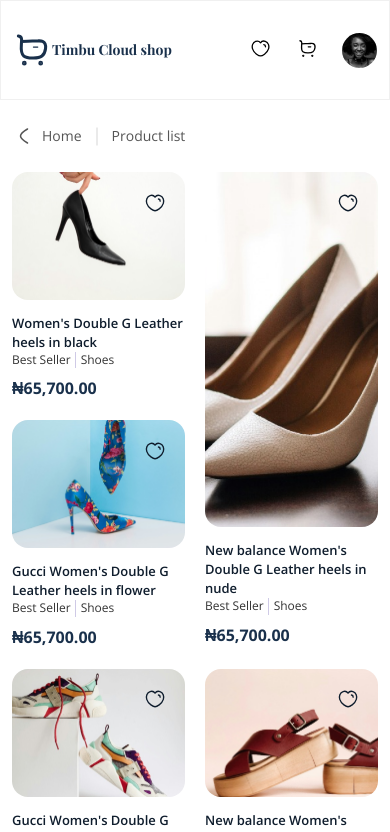
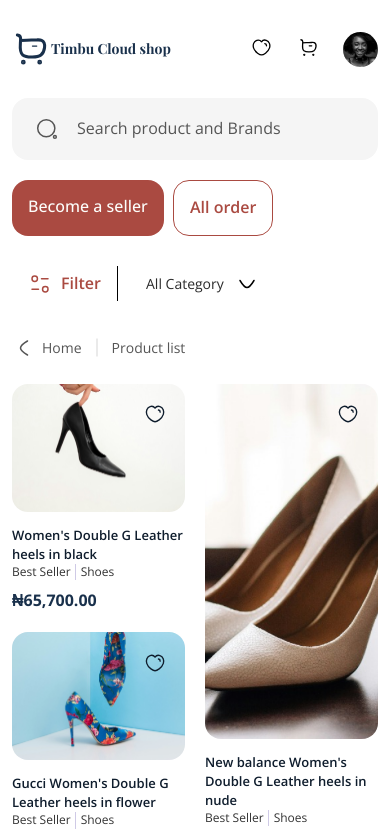
Before and after one commit to judeb21/timbu-cloud-app, a React (Vite) app: page / in a window 390 px wide. Shown: the top 832 px of the page. Built offline with nearby package versions, Linux system fonts and the light colour scheme; a web font is replaced by a local one.

Commit message:
add mobile navigation

```diff
--- a/src/components/layout/TimbuLayout.scss
+++ b/src/components/layout/TimbuLayout.scss
@@ -2,6 +2,10 @@
 
 .container--nav {
   border: 1px solid #f0f0f0;
+
+  @media (max-width: 991px) {
+    border: none;
+  }
 }
 
 .top {
@@ -156,6 +160,136 @@
           outline: none;
         }
       }
+    }
+  }
+}
+
+.mobile {
+  &--navigation {
+    @media (min-width: 991px) {
+      display: none;
+    }
+
+    &__search {
+      border-radius: 16px;
+      gap: 19px;
+      display: flex;
+      align-items: center;
+      padding: 20px 24px;
+      max-width: 100%;
+      width: 100%;
+      background: #f5f5f5;
+
+      & input {
+        border: none;
+        max-width: 100%;
+        width: 100%;
+        background: inherit;
+        font-size: 16px;
+        font-family: "Open Sans", sans-serif;
+        line-height: 21.79px;
+        color: #555555;
+
+        &::placeholder {
+          color: inherit;
+          line-height: inherit;
+          font-family: inherit;
+          font-size: inherit;
+        }
+
+        &:focus {
+          outline: none;
+        }
+      }
+    }
+  }
+
+  &--filters {
+    display: flex;
+    align-items: center;
+    max-width: 100%;
+    width: 100%;
+    margin-top: 20px;
+  }
+
+  &--filter {
+    border-radius: 16px;
+    gap: 9px;
+    display: flex;
+    align-items: center;
+    padding: 16px;
+    max-width: 85px;
+    width: 100%;
+    margin-right: 20px;
+
+    & span {
+      color: #aa4a41;
+      font-size: 16px;
+      font-weight: 600;
+      line-height: 21.79px;
+    }
+  }
+
+  &--buttons {
+    display: flex;
+    gap: 9px;
+    margin-top: 20px;
+  }
+
+  &--categories {
+    border-left: 1px solid #000000;
+    display: flex;
+    gap: 3px;
+    padding-left: 20px;
+    align-items: center;
+
+    & span {
+      color: $grey-color1;
+      font-size: 14px;
+      font-weight: 400;
+      line-height: 19.07px;
+      padding: 8px;
+    }
+  }
+
+  &--main {
+    background: #aa4a41;
+    padding: 16px;
+    border-radius: 16px;
+    border: none;
+    position: relative;
+    overflow: hidden;
+    transform: perspective(1px) translateZ(0);
+    transition-property: color;
+    transition-duration: 0.3s;
+    cursor: pointer;
+
+    & span {
+      font-size: 16px;
+      line-height: 21.79px;
+      color: #fdfefb;
+      font-weight: 500;
+      transition: all .5s;
+    }
+  }
+
+  &--secondary {
+    border: 1px solid #aa4a41;
+    padding: 16px;
+    border-radius: 16px;
+    cursor: pointer;
+    position: relative;
+    overflow: hidden;
+    transform: perspective(1px) translateZ(0);
+    transition-property: color;
+    transition-duration: 0.3s;
+
+    & span {
+      font-size: 16px;
+      line-height: 21.79px;
+      color: #aa4a41;
+      font-weight: 600;
+      transition: all .5s;
     }
   }
 }
@@ -325,17 +459,30 @@
     padding: 18px 24px;
   }
 
+  @media (min-width: 992px) {
+    padding: 62px;
+  }
+
+  @media (min-width: 1200px) {
+    padding: 62px 99px;
+  }
+
   &--container {
     display: flex;
     gap: 99px;
 
+    @media (max-width: 1199px) {
+      gap: 50px;
+    }
+
     @media (max-width: 991px) {
       flex-direction: column;
-      gap: 35px;
+      gap: 20px;
     }
 
-    @media (max-width: 1199px) {
-      gap: 50px;
+    @media (max-width: 767px) {
+      flex-direction: column;
+      gap: 10px;
     }
   }
 
@@ -346,6 +493,18 @@
 
     @media (max-width: 991px) {
       max-width: 100%;
+    }
+
+    @media (max-width: 767px) {
+      margin-bottom: 20px;
+    }
+
+    @media (min-width: 992px) {
+      max-width: 210px;
+    }
+
+    @media (min-width: 1199px) {
+      max-width: 277px;
     }
 
     &__logo {
@@ -460,6 +619,11 @@
     padding-top: 50px;
     margin-top: 24px;
 
+    @media (max-width: 991px) {
+      padding-top: 30px;
+      padding-bottom: 30px;
+    }
+
     & p {
       text-align: center;
       color: #fdfefb;
--- a/src/pages/Product.tsx
+++ b/src/pages/Product.tsx
@@ -4,6 +4,7 @@ import LeftCaretIcon from "../assets/icons/left-caret-icon.svg";
 import "./pages.scss";
 import { RecentProducts, allProducts } from "../products";
 import useWishlist from "../hooks/useWishlist";
+import SearchIcon from "../assets/icons/search-icon.svg";
 
 function Product() {
   const navigate = useNavigate();
@@ -79,6 +80,57 @@ function Product() {
                     <span>All order</span>
                   </NavLink>
                 </div>
+              </div>
+            </div>
+          </div>
+        </div>
+
+        {/* Mobile nav */}
+        <div className="container">
+          <div className="mobile--navigation">
+            <div className="mobile--navigation__search">
+              <img src={SearchIcon} alt="search icon" />
+              <input type="text" placeholder="Search product and Brands" />
+            </div>
+
+            <div>
+              <div className="mobile--buttons">
+                <div className="mobile--main">
+                  <NavLink to="#">
+                    <span>Become a seller</span>
+                  </NavLink>
+                </div>
+                <div className="mobile--secondary">
+                  <NavLink to="#">
+                    <span>All order</span>
+                  </NavLink>
+                </div>
+              </div>
+            </div>
+
+            <div className="mobile--filters">
+              <div className="mobile--filter">
+                <img src={FilterIcon} alt="filter icon" />
+                <span>Filter</span>
+              </div>
+
+              <div className="mobile--categories">
+                <span>All Category</span>
+                <svg
+                  width="24"
+                  height="24"
+                  viewBox="0 0 24 24"
+                  fill="none"
+                  xmlns="http://www.w3.org/2000/svg"
+                >
+                  <path
+                    d="M19 8.5C19 8.5 14.856 15.5 12 15.5C9.145 15.5 5 8.5 5 8.5"
+                    stroke="black"
+                    strokeWidth="1.5"
+                    strokeLinecap="round"
+                    strokeLinejoin="round"
+                  />
+                </svg>
               </div>
             </div>
           </div>
--- a/src/pages/ProductCart.tsx
+++ b/src/pages/ProductCart.tsx
@@ -7,6 +7,7 @@ import useCart from "../hooks/useCart";
 import NotFound from "../components/ui/NotFound";
 import currencyFormatter from "../helpers/currencyFormatter";
 import CartItem from "../components/ui/CartItem";
+import SearchIcon from "../assets/icons/search-icon.svg";
 
 function ProductCart() {
   const navigate = useNavigate();
@@ -29,6 +30,15 @@ function ProductCart() {
   return (
     <>
       <div>
+        <div className="container">
+          <div className="mobile--navigation">
+            <div className="mobile--navigation__search">
+              <img src={SearchIcon} alt="search icon" />
+              <input type="text" placeholder="Search product and Brands" />
+            </div>
+          </div>
+        </div>
+
         <div className="container">
           <div className="layout--content">
             <div className="breadcrumbs" onClick={goToHomePage}>
--- a/src/pages/ProductDetail.tsx
+++ b/src/pages/ProductDetail.tsx
@@ -17,6 +17,7 @@ import useCart from "../hooks/useCart";
 import { useState } from "react";
 import currencyFormatter from "../helpers/currencyFormatter";
 import useWishlist from "../hooks/useWishlist";
+import SearchIcon from "../assets/icons/search-icon.svg";
 
 function ProductDetail() {
   const { id } = useParams();
@@ -91,6 +92,15 @@ function ProductDetail() {
   return (
     <>
       <div>
+        <div className="container">
+          <div className="mobile--navigation">
+            <div className="mobile--navigation__search">
+              <img src={SearchIcon} alt="search icon" />
+              <input type="text" placeholder="Search product and Brands" />
+            </div>
+          </div>
+        </div>
+
         <div className="container">
           <div className="layout--content">
             <div className="breadcrumbs">
--- a/src/pages/ProductWishlist.tsx
+++ b/src/pages/ProductWishlist.tsx
@@ -4,6 +4,7 @@ import { NavLink, useNavigate } from "react-router-dom";
 import NotFound from "../components/ui/NotFound";
 import useWishlist from "../hooks/useWishlist";
 import { RecentProducts } from "../products";
+import SearchIcon from "../assets/icons/search-icon.svg";
 
 function ProductWishlist() {
   const { remit, WISHLIST_REDUCER_ACTIONS, wishlist } = useWishlist();
@@ -26,6 +27,14 @@ function ProductWishlist() {
   return (
     <>
       <div>
+        <div className="container">
+          <div className="mobile--navigation">
+            <div className="mobile--navigation__search">
+              <img src={SearchIcon} alt="search icon" />
+              <input type="text" placeholder="Search product and Brands" />
+            </div>
+          </div>
+        </div>
         <div className="container">
           <div className="layout--content">
             <div className="breadcrumbs" onClick={goToHomePage}>
--- a/src/pages/pages.scss
+++ b/src/pages/pages.scss
@@ -107,6 +107,11 @@
       font-weight: 700;
       line-height: 43.58px;
       font-family: "Open Sans", sans-serif;
+
+      @media (max-width: 991px) {
+        font-size: 20px;
+        line-height: 27px;
+      }
     }
 
     & p {
```
